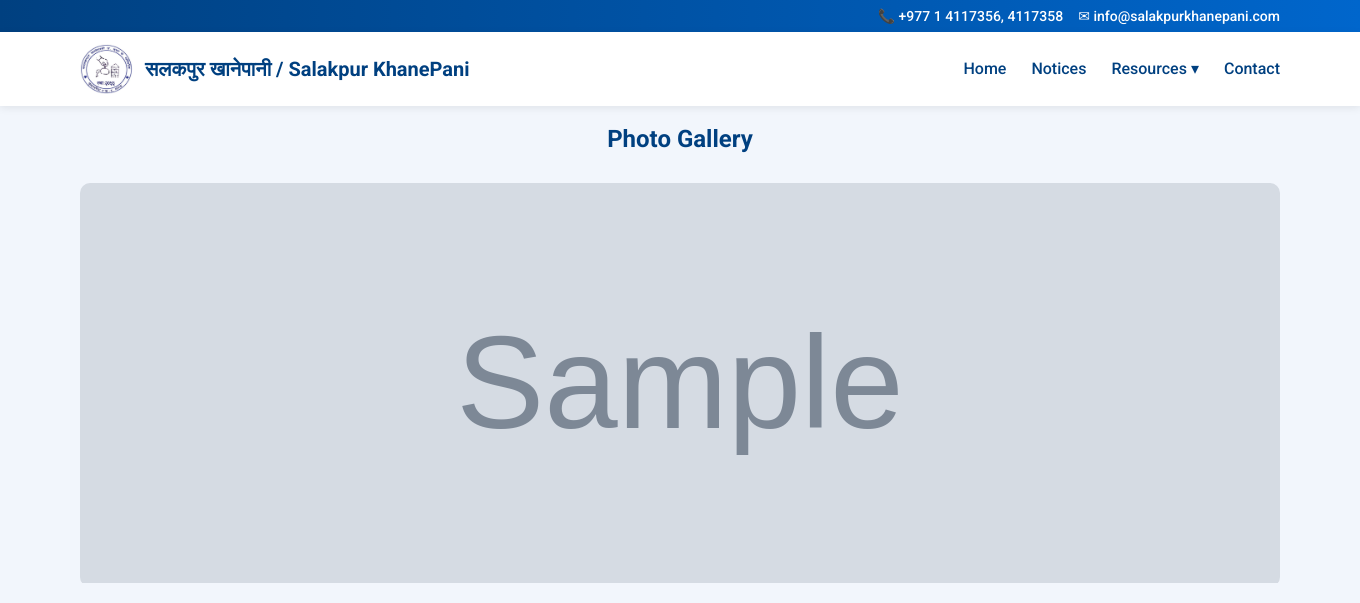
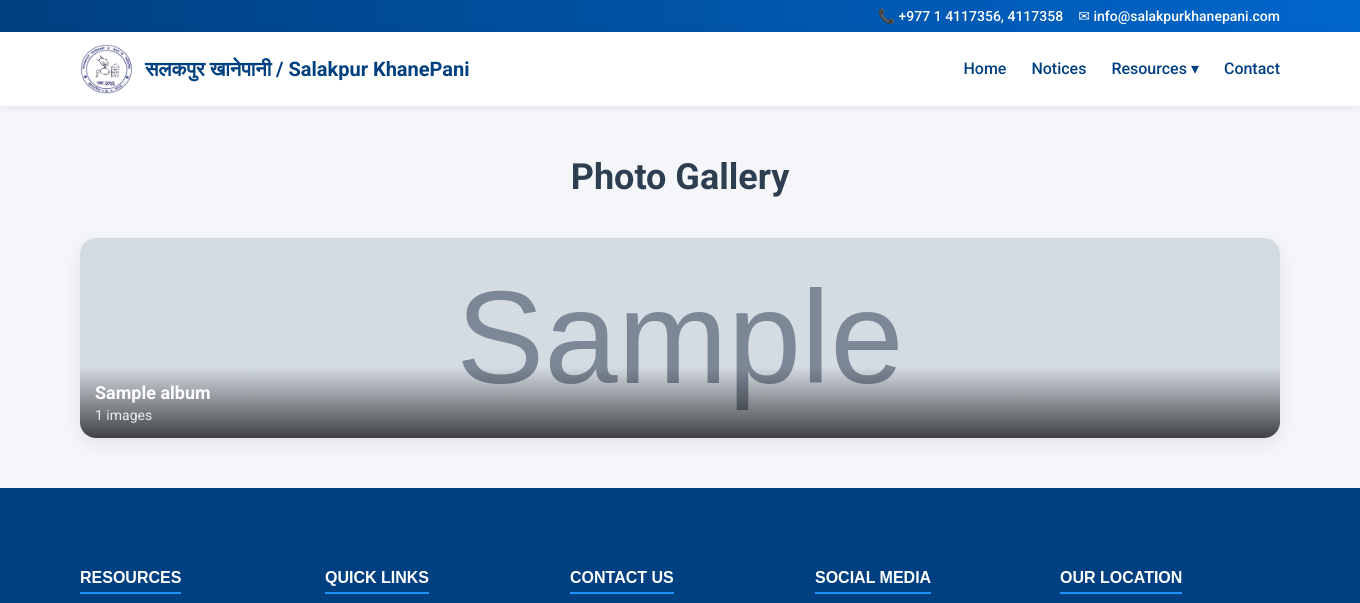
Before and after one commit to NischalAcharya060/Khanepani, a PHP site: page /gallery.php in a window 1360 px wide. Shown: the top 603 px of the page. Run offline with PHP 8.4, Linux system fonts and the light colour scheme; tables that the repository leaves empty or names only in its code hold one stand-in row (values such as "Sample post"); grey boxes marked "Sample" are stand-in pictures.

Commit message:
gallery updated

```diff
--- a/contact.php
+++ b/contact.php
@@ -5,6 +5,7 @@
     <meta charset="UTF-8">
     <title>Contact - Khane Pani Office</title>
     <link rel="stylesheet" href="css/style.css">
+    <link rel="stylesheet" href="https://cdnjs.cloudflare.com/ajax/libs/font-awesome/6.5.0/css/all.min.css">
     <link rel="icon" type="image/x-icon" href="assets/images/favicon.ico">
     <link href="https://fonts.googleapis.com/css2?family=Roboto:wght@400;500;700&display=swap" rel="stylesheet">
 </head>
--- a/gallery.php
+++ b/gallery.php
@@ -7,76 +7,83 @@
     <link rel="icon" type="image/x-icon" href="assets/images/favicon.ico">
     <link rel="stylesheet" href="css/style.css">
     <link href="https://fonts.googleapis.com/css2?family=Roboto:wght@400;500;700&display=swap" rel="stylesheet">
+
     <style>
+        body {
+            font-family: 'Roboto', sans-serif;
+            background: #f5f6fa;
+            margin: 0;
+            padding: 0;
+        }
+
+        .gallery {
+            max-width: 1200px;
+            margin: 50px auto;
+            padding: 0 20px;
+        }
+        .gallery h2 {
+            text-align: center;
+            margin-bottom: 40px;
+            font-size: 36px;
+            font-weight: 700;
+            color: #2c3e50;
+        }
+
+        /* Grid layout */
         .gallery-grid {
             display: grid;
-            grid-template-columns: repeat(auto-fit, minmax(250px, 1fr));
-            gap: 20px;
+            grid-template-columns: repeat(auto-fit, minmax(280px, 1fr));
+            gap: 30px;
         }
-        .gallery-item {
+
+        /* Album Card */
+        .album-card {
+            background: #fff;
+            border-radius: 16px;
+            overflow: hidden;
+            box-shadow: 0 6px 18px rgba(0,0,0,0.08);
+            cursor: pointer;
+            transition: transform 0.25s ease, box-shadow 0.25s ease;
+        }
+        .album-card:hover {
+            transform: translateY(-6px);
+            box-shadow: 0 12px 28px rgba(0,0,0,0.12);
+        }
+
+        /* Album Image */
+        .album-image {
             position: relative;
+            height: 200px;
             overflow: hidden;
-            border-radius: 10px;
-            cursor: pointer;
-            transition: transform 0.3s, box-shadow 0.3s;
         }
-        .gallery-item img {
+        .album-image img {
             width: 100%;
-            height: 400px;
+            height: 100%;
             object-fit: cover;
-            transition: transform 0.3s;
+            transition: transform 0.4s ease;
         }
-        .gallery-item:hover img {
-            transform: scale(1.05);
+        .album-card:hover .album-image img {
+            transform: scale(1.08);
         }
-        .gallery-item .caption {
+
+        /* Overlay */
+        .overlay {
             position: absolute;
             bottom: 0;
+            left: 0;
             width: 100%;
-            text-align: center;
-            background: rgba(0,0,0,0.6);
+            background: linear-gradient(to top, rgba(0,0,0,0.7), transparent);
             color: #fff;
-            padding: 8px 0;
-            font-size: 16px;
-            opacity: 0;
-            transition: opacity 0.3s;
+            padding: 15px;
         }
-        .gallery-item:hover .caption {
-            opacity: 1;
+        .overlay .title {
+            font-size: 18px;
+            font-weight: 600;
+            margin-bottom: 4px;
         }
-
-        /* Lightbox */
-        .lightbox {
-            display: none;
-            position: fixed;
-            z-index: 1000;
-            top: 0; left: 0;
-            width: 100%; height: 100%;
-            background: rgba(0,0,0,0.85);
-            justify-content: center;
-            align-items: center;
-            flex-direction: column;
-            padding: 20px;
-        }
-        .lightbox-content {
-            max-width: 90%;
-            max-height: 80%;
-            border-radius: 10px;
-        }
-        .lightbox-caption {
-            margin-top: 12px;
-            color: #ddd;
-            text-align: center;
+        .overlay .count {
             font-size: 14px;
-        }
-        .lightbox .close {
-            position: absolute;
-            top: 25px;
-            right: 40px;
-            font-size: 40px;
-            color: #fff;
-            cursor: pointer;
-            font-weight: bold;
+            opacity: 0.85;
         }
     </style>
 </head>
@@ -84,25 +91,38 @@
 
 <?php include 'components/header.php'; ?>
 
-<!-- Gallery Section -->
 <section class="gallery container">
     <h2>Photo Gallery</h2>
     <div class="gallery-grid">
         <?php
-        $sql = "SELECT * FROM gallery ORDER BY created_at DESC";
-        $result = mysqli_query($conn, $sql);
+        // Fetch albums - latest first
+        $albums_sql = "SELECT id, name FROM albums ORDER BY id DESC";
+        $albums_result = mysqli_query($conn, $albums_sql);
 
-        if(mysqli_num_rows($result) > 0){
-            while ($row = mysqli_fetch_assoc($result)) {
-                $imagePath = "../assets/uploads/".$row['image'];
-                $title = !empty($row['title']) ? $row['title'] : "Image";
-                echo "<div class='gallery-item'>";
-                echo "<img src='$imagePath' alt='$title' class='clickable'>";
-                echo "<div class='caption'>$title</div>";
+        while($album = mysqli_fetch_assoc($albums_result)) {
+            $album_id = $album['id'];
+            $album_name = $album['name'];
+
+            // Get images in this album
+            $images_sql = "SELECT image FROM gallery WHERE album_id = $album_id ORDER BY created_at DESC";
+            $images_result = mysqli_query($conn, $images_sql);
+            $images = [];
+            while($img = mysqli_fetch_assoc($images_result)) {
+                $images[] = $img['image'];
+            }
+
+            if(count($images) > 0) {
+                $coverImage = "assets/uploads/".$images[0];
+                echo "<div class='album-card' onclick=\"location.href='album.php?id=$album_id'\">";
+                echo "  <div class='album-image'>";
+                echo "      <img src='$coverImage' alt='$album_name'>";
+                echo "      <div class='overlay'>";
+                echo "          <div class='title'>$album_name</div>";
+                echo "          <div class='count'>".count($images)." images</div>";
+                echo "      </div>";
+                echo "  </div>";
                 echo "</div>";
             }
-        } else {
-            echo "<p>No images found.</p>";
         }
         ?>
     </div>
@@ -110,32 +130,5 @@
 
 <?php include 'components/footer.php'; ?>
 
-<!-- Lightbox -->
-<div id="lightbox" class="lightbox">
-    <span class="close">&times;</span>
-    <img class="lightbox-content" id="lightbox-img">
-    <div class="lightbox-caption" id="lightbox-caption"></div>
-</div>
-
-<script>
-    const lightbox = document.getElementById('lightbox');
-    const lightboxImg = document.getElementById('lightbox-img');
-    const lightboxCaption = document.getElementById('lightbox-caption');
-    const closeBtn = document.querySelector('.lightbox .close');
-
-    document.querySelectorAll('.clickable').forEach(img => {
-        img.addEventListener('click', () => {
-            lightbox.style.display = 'flex';
-            lightboxImg.src = img.src;
-            lightboxCaption.innerText = img.alt;
-        });
-    });
-
-    closeBtn.addEventListener('click', () => lightbox.style.display = 'none');
-    lightbox.addEventListener('click', (e) => {
-        if (e.target === lightbox) lightbox.style.display = 'none';
-    });
-</script>
-
 </body>
 </html>
--- a/notice.php
+++ b/notice.php
@@ -25,6 +25,7 @@ $notice = mysqli_fetch_assoc($result);
     <title><?= $notice['title'] ?> - Khane Pani Office</title>
     <link rel="stylesheet" href="css/style.css">
     <link rel="icon" type="image/x-icon" href="assets/images/favicon.ico">
+    <link rel="stylesheet" href="https://cdnjs.cloudflare.com/ajax/libs/font-awesome/6.5.0/css/all.min.css">
     <link href="https://fonts.googleapis.com/css2?family=Roboto:wght@400;500;700&display=swap" rel="stylesheet">
     <style>
         body {
--- a/notices.php
+++ b/notices.php
@@ -6,6 +6,7 @@
     <title>Notices - Khane Pani Office</title>
     <link rel="stylesheet" href="css/style.css">
     <link rel="icon" type="image/x-icon" href="assets/images/favicon.ico">
+    <link rel="stylesheet" href="https://cdnjs.cloudflare.com/ajax/libs/font-awesome/6.5.0/css/all.min.css">
     <link href="https://fonts.googleapis.com/css2?family=Roboto:wght@400;500;700&display=swap" rel="stylesheet">
 </head>
 <body>
```
Also changed, not shown: album.php (added, +194 -0 lines), assets/uploads/hero.jpg (added), assets/uploads/hero1.jpg (added), assets/uploads/hero2.jpg (added).
